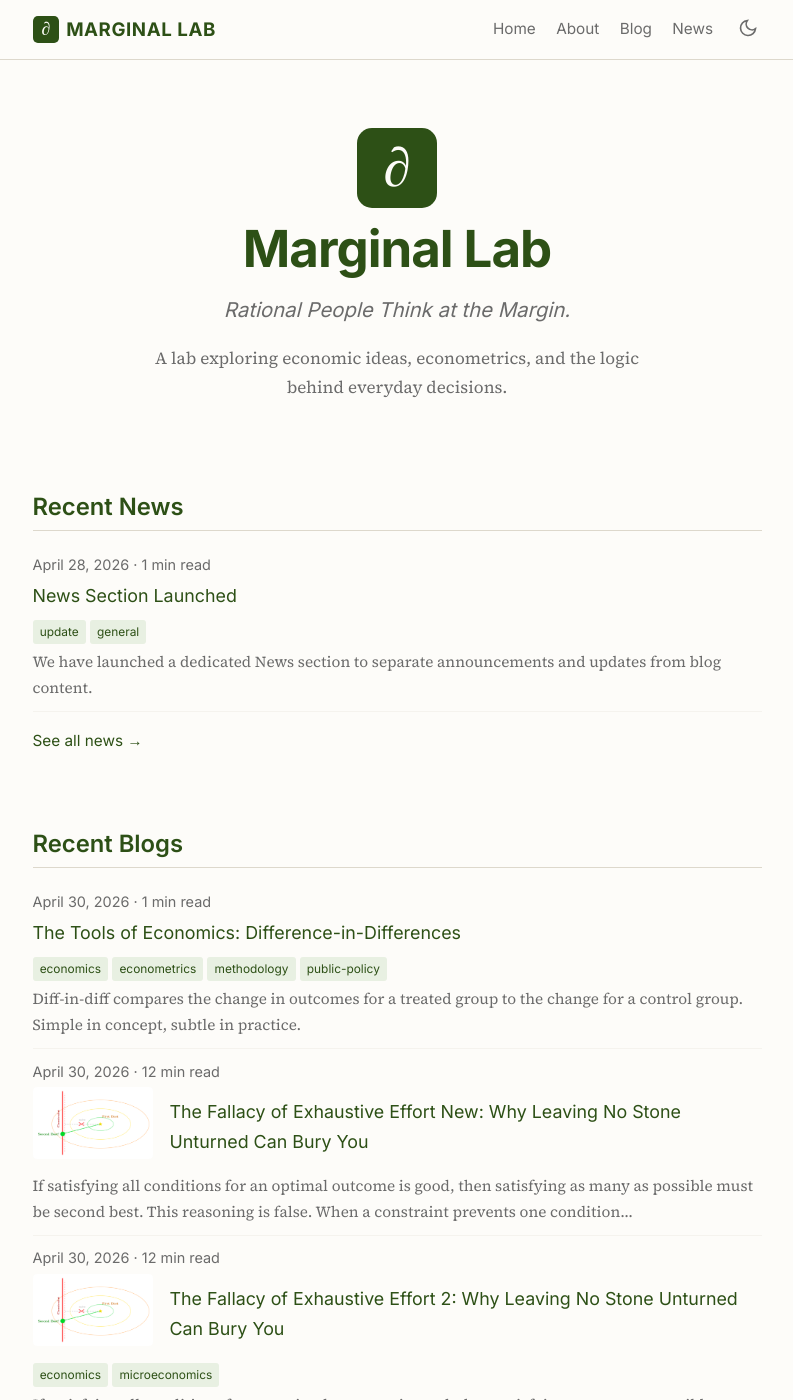
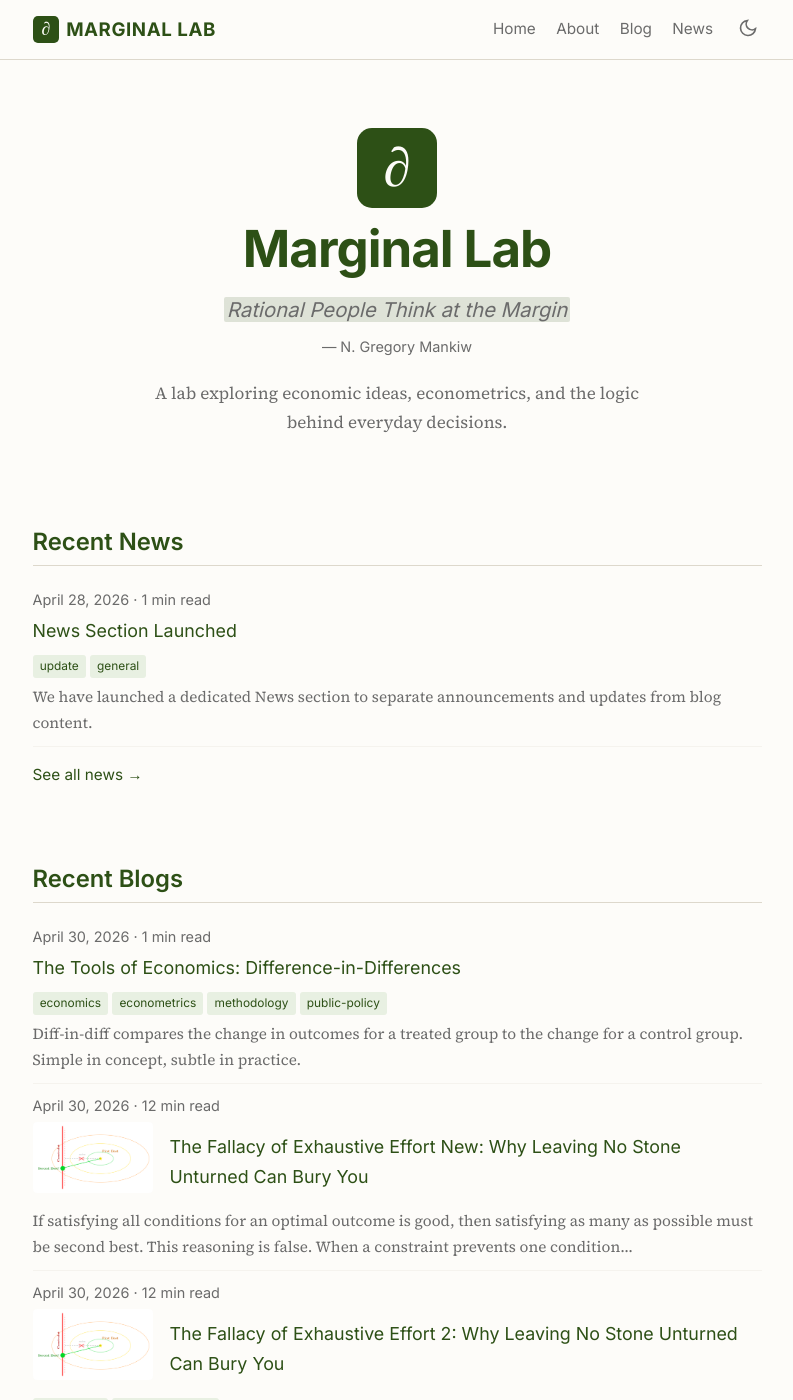
Before and after one commit to marginallabs/marginallabs.github.io, a Jekyll site: the page built from index.md, in a window 1280 px wide and 1400 px high. Shown: the whole window, without its empty margins (243-1036 px from the left). Built offline with Jekyll 4.4.1, drawn with Linux system fonts in a browser that asks for light colours.

Commit message:
Add animated highlight to tagline and Mankiw attribution
- Tagline text sweeps with left-to-right highlight animation
- Add author attribution on next line

Co-Authored-By: Claude Opus 4.7 <noreply@anthropic.com>

```diff
--- a/_layouts/home.html
+++ b/_layouts/home.html
@@ -5,7 +5,7 @@ layout: default
   <div class="home-hero">
     <img class="lab-icon" src="{{ '/assets/img/favicon.svg' | relative_url }}" alt="Marginal Lab icon">
     <h1 class="lab-title">Marginal Lab</h1>
-    <p class="lab-tagline">Rational People Think at the Margin.</p>
+    <p class="lab-tagline"><span class="tagline-highlight">Rational People Think at the Margin</span><br><span class="tagline-author">— N. Gregory Mankiw</span></p>
     <p class="lab-description">
       A lab exploring economic ideas, econometrics, and the logic behind
       everyday decisions.
--- a/assets/css/style.css
+++ b/assets/css/style.css
@@ -240,6 +240,26 @@ th { background: var(--color-bg-alt); font-family: var(--font-heading); font-wei
   color: var(--color-text-light);
   font-style: italic;
   margin: 0 0 0.8em;
+}
+.tagline-highlight {
+  background: linear-gradient(90deg, rgba(45,80,22,0.15) 0%, rgba(45,80,22,0.15) 100%) no-repeat left;
+  background-size: 0% 100%;
+  animation: highlight-sweep 1.2s ease forwards 0.3s;
+  padding: 0 0.15em;
+  border-radius: 2px;
+}
+[data-theme="dark"] .tagline-highlight {
+  background: linear-gradient(90deg, rgba(143,168,122,0.2) 0%, rgba(143,168,122,0.2) 100%) no-repeat left;
+  background-size: 0% 100%;
+}
+@keyframes highlight-sweep {
+  from { background-size: 0% 100%; }
+  to { background-size: 100% 100%; }
+}
+.tagline-author {
+  font-size: 0.85rem;
+  color: var(--color-text-light);
+  font-style: normal;
 }
 .lab-description {
   font-size: 1rem;
```
